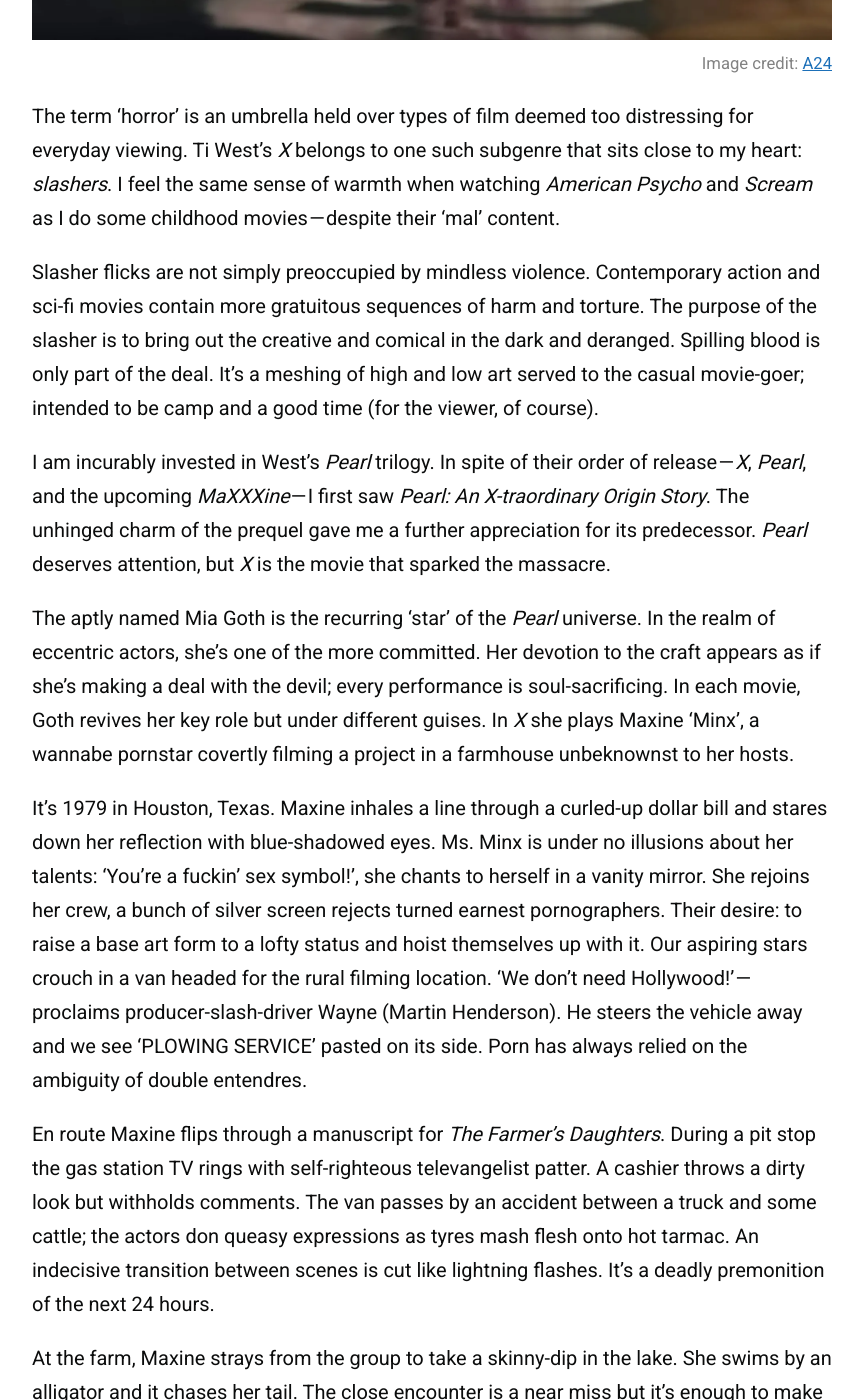
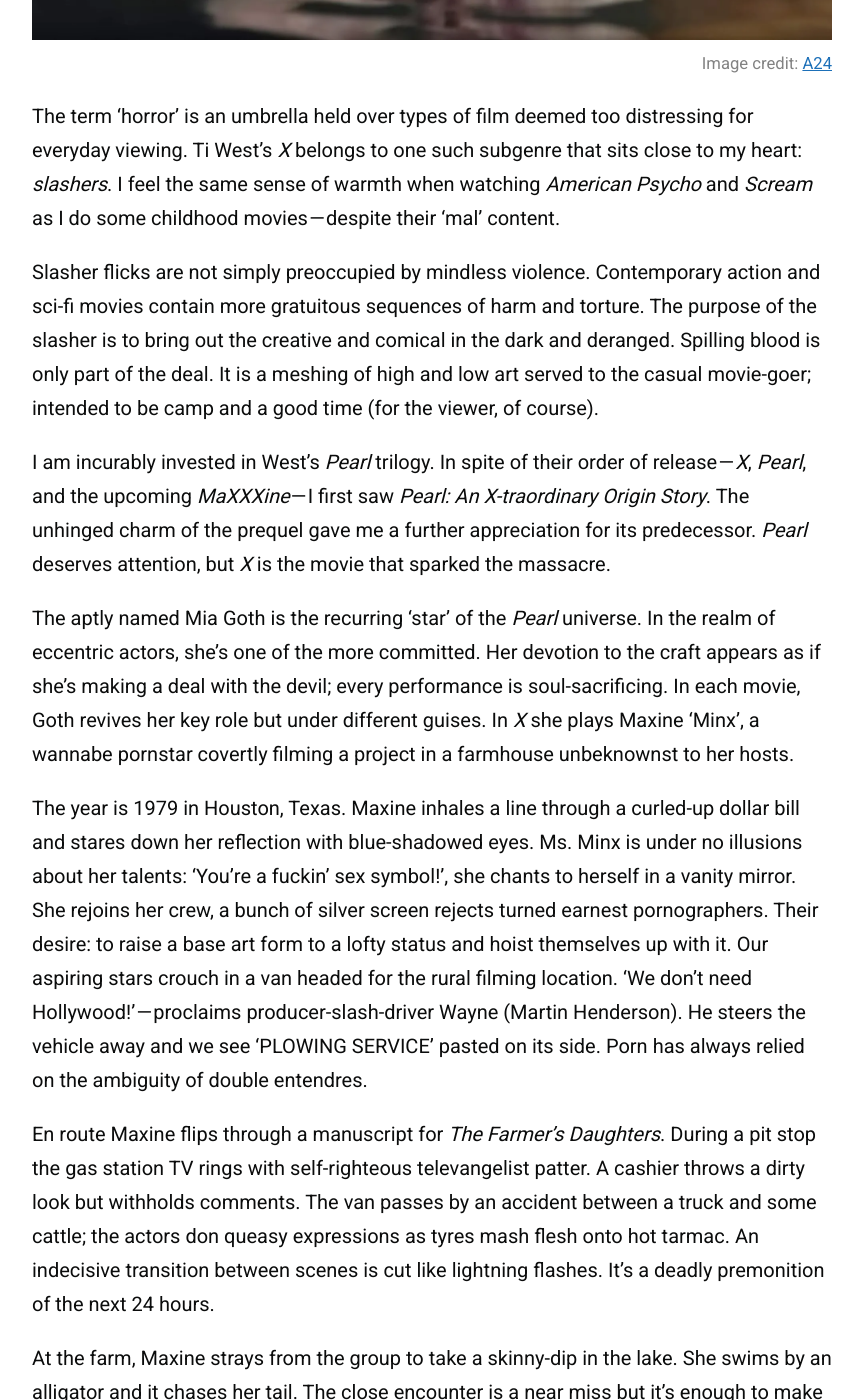
Before and after one commit to zoeurl/zoedowney.github.io, a Jekyll site: the page built from _posts/2023-07-23-X.md, in a window 1280 px wide and 1400 px high, scrolled down 665 px. Shown: the whole window, without its empty margins (208-1071 px from the left). Built offline with Jekyll 4.4.1, drawn with Linux system fonts in a browser that asks for light colours.

Commit message:
Update 2023-07-23-X.md

```diff
--- a/_posts/2023-07-23-X.md
+++ b/_posts/2023-07-23-X.md
@@ -10,13 +10,13 @@ image-alt-text: "Maxine is floating in water wearing bright blue eye-shadow. She
 
 The term ‘horror’ is an umbrella held over types of film deemed too distressing for everyday viewing. Ti West’s _X_ belongs to one such subgenre that sits close to my heart: _slashers_. I feel the same sense of warmth when watching _American Psycho_ and _Scream_ as I do some childhood movies — despite their ‘mal’ content.
 
-Slasher flicks are not simply preoccupied by mindless violence. Contemporary action and sci-fi movies contain more gratuitous sequences of harm and torture. The purpose of the slasher is to bring out the creative and comical in the dark and deranged. Spilling blood is only part of the deal. It’s a meshing of high and low art served to the casual movie-goer; intended to be camp and a good time (for the viewer, of course).
+Slasher flicks are not simply preoccupied by mindless violence. Contemporary action and sci-fi movies contain more gratuitous sequences of harm and torture. The purpose of the slasher is to bring out the creative and comical in the dark and deranged. Spilling blood is only part of the deal. It is a meshing of high and low art served to the casual movie-goer; intended to be camp and a good time (for the viewer, of course).
 
 I am incurably invested in West’s _Pearl_ trilogy. In spite of their order of release — _X_, _Pearl_, and the upcoming _MaXXXine_ — I first saw _Pearl: An X-traordinary Origin Story_. The unhinged charm of the prequel gave me a further appreciation for its predecessor. _Pearl_ deserves attention, but _X_ is the movie that sparked the massacre.
 
 The aptly named Mia Goth is the recurring ‘star’ of the _Pearl_ universe. In the realm of eccentric actors, she’s one of the more committed. Her devotion to the craft appears as if she’s making a deal with the devil; every performance is soul-sacrificing. In each movie, Goth revives her key role but under different guises. In _X_ she plays Maxine ‘Minx’, a wannabe pornstar covertly filming a project in a farmhouse unbeknownst to her hosts.
 
-It’s 1979 in Houston, Texas. Maxine inhales a line through a curled-up dollar bill and stares down her reflection with blue-shadowed eyes. Ms. Minx is under no illusions about her talents: ‘You’re a fuckin’ sex symbol!’, she chants to herself in a vanity mirror. She rejoins her crew, a bunch of silver screen rejects turned earnest pornographers. Their desire: to raise a base art form to a lofty status and hoist themselves up with it. Our aspiring stars crouch in a van headed for the rural filming location. ‘We don’t need Hollywood!’ — proclaims producer-slash-driver Wayne (Martin Henderson). He steers the vehicle away and we see ‘PLOWING SERVICE’ pasted on its side. Porn has always relied on the ambiguity of double entendres.
+The year is 1979 in Houston, Texas. Maxine inhales a line through a curled-up dollar bill and stares down her reflection with blue-shadowed eyes. Ms. Minx is under no illusions about her talents: ‘You’re a fuckin’ sex symbol!’, she chants to herself in a vanity mirror. She rejoins her crew, a bunch of silver screen rejects turned earnest pornographers. Their desire: to raise a base art form to a lofty status and hoist themselves up with it. Our aspiring stars crouch in a van headed for the rural filming location. ‘We don’t need Hollywood!’ — proclaims producer-slash-driver Wayne (Martin Henderson). He steers the vehicle away and we see ‘PLOWING SERVICE’ pasted on its side. Porn has always relied on the ambiguity of double entendres.
 
 En route Maxine flips through a manuscript for _The Farmer’s Daughters_. During a pit stop the gas station TV rings with self-righteous televangelist patter. A cashier throws a dirty look but withholds comments. The van passes by an accident between a truck and some cattle; the actors don queasy expressions as tyres mash flesh onto hot tarmac. An indecisive transition between scenes is cut like lightning flashes. It’s a deadly premonition of the next 24 hours.
 
```
